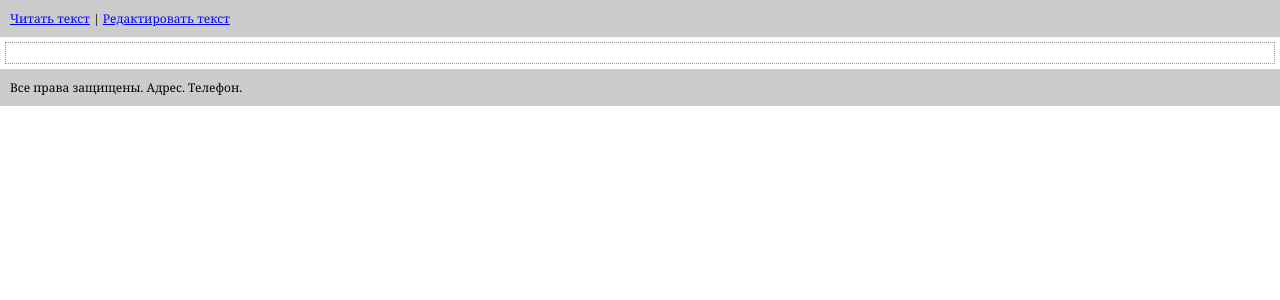
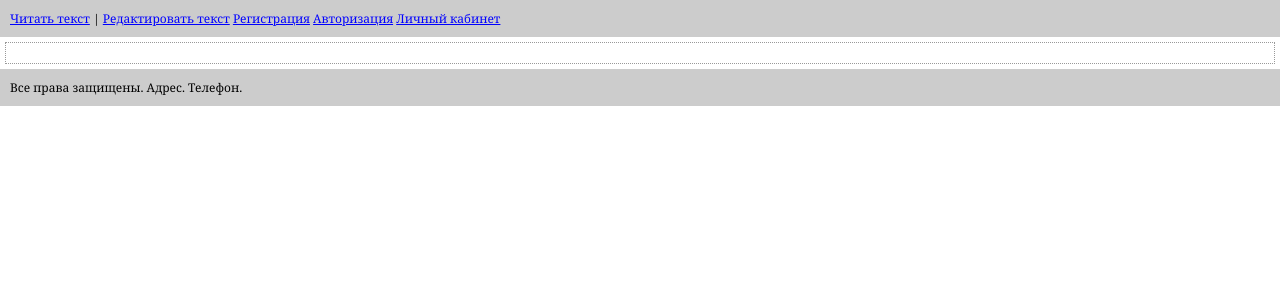
Before and after one commit to zaqw60/Prof_PHP, a PHP site: page /v/v_main.php in a window 1280 px wide. Shown: the part 36-336 px from the top of the page. Run offline with PHP 8.4, Linux system fonts and the light colour scheme; data that the repository does not hold is empty.

Commit message:
Add files via upload

```diff
--- a/lesson5/v/v_main.php
+++ b/lesson5/v/v_main.php
@@ -22,6 +22,9 @@
 	<div id="menu">
 		<a href="index.php">Читать текст</a> |
 		<a href="index.php?c=page&act=edit">Редактировать текст</a>
+        <a href="index.php?c=User&act=reg">Регистрация</a>
+        <a href="index.php?c=User&act=auth">Авторизация</a>
+        <a href="index.php?c=User&act=profile">Личный кабинет</a>
 	</div>
 
 	<div id="content">
```
